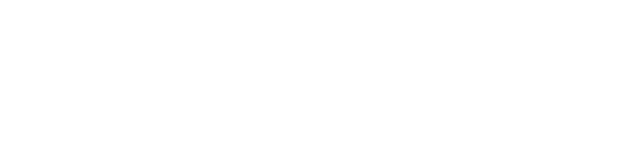
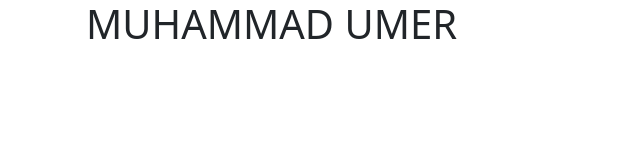
Before and after one commit to UMER555555/umer, a plain HTML site: page index.html in a window 1280 px wide. Shown: the whole page, without its empty margins (0-640 px from the left). Drawn offline with nearby package versions, Linux system fonts and the light colour scheme.

Commit message:
Signed-off-by: umer <umeramir662@gmail.com>

```diff
--- a/index.html
+++ b/index.html
@@ -11,6 +11,9 @@
 <body>
 
 
+    <div class="container">
+        <h1>MUHAMMAD UMER</h1>
 
+    </div>
 </body>
 </html>
```
